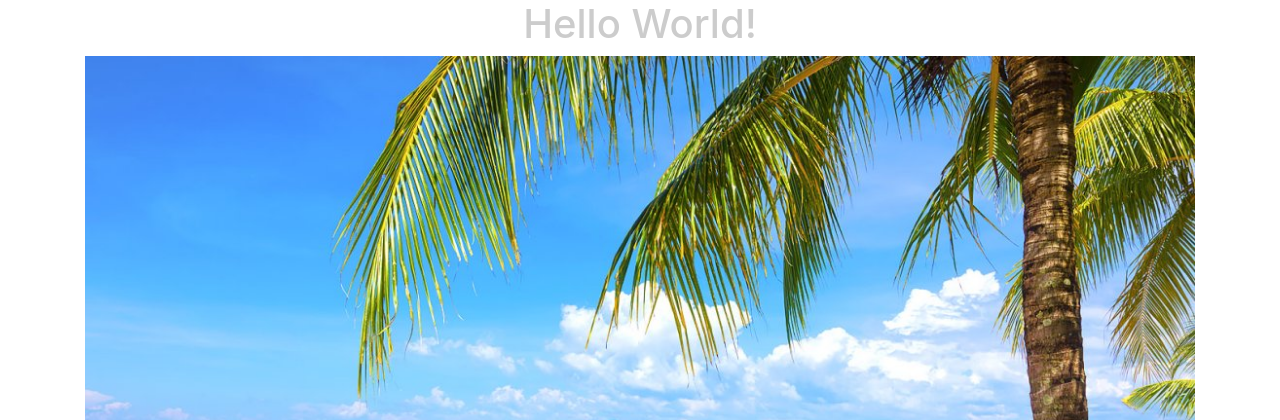
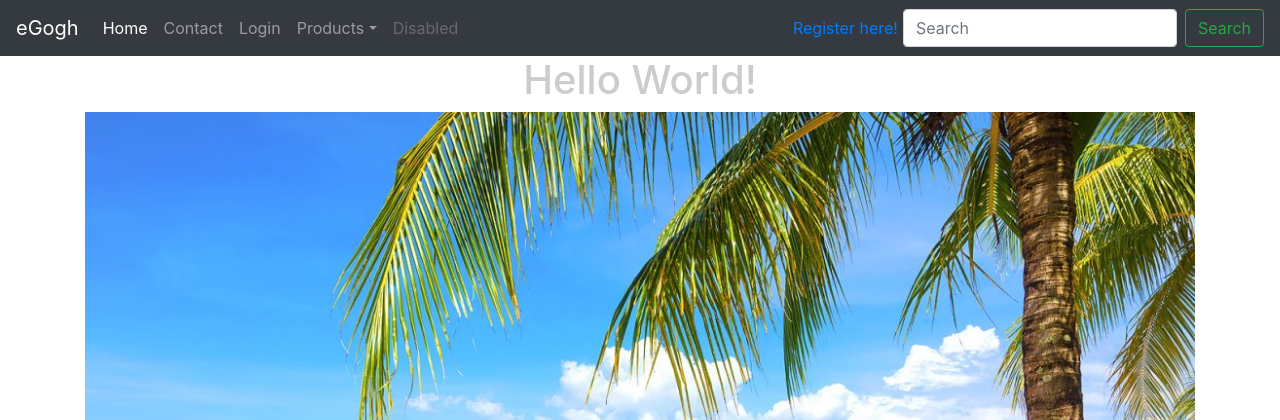
Before and after one commit to RafaelMatos/ecommerce, a Django app: page / in a window 1280 px wide. Shown: the top 420 px of the page. Run offline with Django 3.2, Linux system fonts and the light colour scheme; some libraries are stand-ins or nearby versions.

Commit message:
working with templates

```diff
--- a/ecommerce/ecommerce/urls.py
+++ b/ecommerce/ecommerce/urls.py
@@ -31,20 +31,14 @@ from django.conf.urls.static import static
 from .views import home_page,about_page,contact_page,login_page,register_page
 
 urlpatterns = [
-    path('', home_page),
-    path('about/',about_page),
-    path('contact/',contact_page),
-    path('login/',login_page),
+    path('', home_page,name="home"),
+    path('about/',about_page, name="about"),
+    path('contact/',contact_page,name="contact"),
+    path('login/',login_page,name="login"),
     path('admin/', admin.site.urls),
-    path('register/',register_page),
-    path('products/',include("products.urls")),
-    # path('featured/',ProductFeaturedListView.as_view()),
-    # re_path('^featured/(?P<pk>\d+)/$',ProductFeaturedDetailView.as_view()),
-    # path('products/',ProductListView.as_view()),
-    # path('products-fbv/',product_list_view),
-    # # re_path('^products/(?P<pk>\d+)/$',ProductDetailView.as_view()),
-    # re_path('^products/(?P<slug>[\w-]+)/$',ProductDetailSlugView.as_view()),
-    # path('products-fbv/<int:pk>/',product_detail_view),
+    path('register/',register_page,name="register"),
+    path('products/', include("products.urls",namespace="products")),
+
 ]
 
 
--- a/ecommerce/ecommerce/views.py
+++ b/ecommerce/ecommerce/views.py
@@ -33,7 +33,8 @@ def contact_page(request):
 
        "title":"Contact Page!",
        "content":"Welcome to the Contact Page",
-       "form": contact_form
+       "form": contact_form,
+
     }
 
   if contact_form.is_valid():
@@ -48,9 +49,10 @@ def contact_page(request):
 def login_page(request):
   form = LoginForm(request.POST or None)
   context = {
+    "title":"Login Page!",
     "form" : form
   }
-  print("User logged in")
+
   # print(request.user.is_authenticated)
   if form.is_valid():
     print(form.cleaned_data)
@@ -59,6 +61,7 @@ def login_page(request):
     password = form.cleaned_data.get("password")
 
     user = authenticate(username=username, password=password)
+
     # print(request.user.is_authenticated)
     print(user)
     if user is not None:
@@ -66,7 +69,9 @@ def login_page(request):
       # A backend authenticated the credentials
       login(request,user)
       # context['form'] = LoginForm()
+      print("User logged in")
       return redirect("/login")
+
     else:
           # No backend authenticated the credentials
       print("Error!")
@@ -92,34 +97,3 @@ def register_page(request):
     new_user = User.objects.create_user(username,email,password)
     print(new_user)
   return render(request,"auth/register.html",context)
-
-def home_page_old(request):
-
-    html_ = """
-
-       <!doctype html>
-        <html lang="en">
-          <head>
-            <!-- Required meta tags -->
-            <meta charset="utf-8">
-            <meta name="viewport" content="width=device-width, initial-scale=1, shrink-to-fit=no">
-
-            <!-- Bootstrap CSS -->
-            <link rel="stylesheet" href="https://stackpath.bootstrapcdn.com/bootstrap/4.3.1/css/bootstrap.min.css" integrity="sha384-ggOyR0iXCbMQv3Xipma34MD+dH/1fQ784/j6cY/iJTQUOhcWr7x9JvoRxT2MZw1T" crossorigin="anonymous">
-
-            <title>Hello, world!</title>
-          </head>
-          <body>
-            <div class="text-center">
-                <h1>Hello, world!We're Working!</h1>
-            </div>
-            <!-- Optional JavaScript -->
-            <!-- jQuery first, then Popper.js, then Bootstrap JS -->
-            <script src="https://code.jquery.com/jquery-3.3.1.slim.min.js" integrity="sha384-q8i/X+965DzO0rT7abK41JStQIAqVgRVzpbzo5smXKp4YfRvH+8abtTE1Pi6jizo" crossorigin="anonymous"></script>
-            <script src="https://cdnjs.cloudflare.com/ajax/libs/popper.js/1.14.7/umd/popper.min.js" integrity="sha384-UO2eT0CpHqdSJQ6hJty5KVphtPhzWj9WO1clHTMGa3JDZwrnQq4sF86dIHNDz0W1" crossorigin="anonymous"></script>
-            <script src="https://stackpath.bootstrapcdn.com/bootstrap/4.3.1/js/bootstrap.min.js" integrity="sha384-JjSmVgyd0p3pXB1rRibZUAYoIIy6OrQ6VrjIEaFf/nJGzIxFDsf4x0xIM+B07jRM" crossorigin="anonymous"></script>
-          </body>
-        </html>
-
-    """
-    return HttpResponse(html_)
--- a/ecommerce/products/urls.py
+++ b/ecommerce/products/urls.py
@@ -12,10 +12,11 @@ from .views import (
     ProductDetailSlugView
     )
 
+app_name = 'products'
 
 
 urlpatterns = [
-    path('',ProductListView.as_view()),
-    re_path('^(?P<slug>[\w-]+)/$',ProductDetailSlugView.as_view()),
+    path('',ProductListView.as_view(), name='list'),
+    re_path('^(?P<slug>[\w-]+)/$',ProductDetailSlugView.as_view(),name='detail'),
 
 ]
--- /dev/null
+++ b/ecommerce/templates/base.html
@@ -0,0 +1,21 @@
+{% load static %}
+<!doctype html>
+<html lang="en">
+  <head>
+    <!-- Required meta tags -->
+    <meta charset="utf-8">
+    <meta name="viewport" content="width=device-width, initial-scale=1, shrink-to-fit=no">
+
+
+
+    <title>Base Template</title>
+    {% include 'base/css.html' %}
+  </head>
+  <body>
+    {% include 'base/navbar.html' with brand_name='eGogh' %}
+    {% block content %}
+    {% endblock %}
+
+    {% include 'base/js.html' %}
+  </body>
+</html>
--- /dev/null
+++ b/ecommerce/templates/base/css.html
@@ -0,0 +1,4 @@
+{% load static %}
+<!-- Bootstrap CSS -->
+<link rel="stylesheet" href="https://stackpath.bootstrapcdn.com/bootstrap/4.3.1/css/bootstrap.min.css" integrity="sha384-ggOyR0iXCbMQv3Xipma34MD+dH/1fQ784/j6cY/iJTQUOhcWr7x9JvoRxT2MZw1T" crossorigin="anonymous">
+<link rel="stylesheet" href='{% static "css/main.css" %}'>
--- /dev/null
+++ b/ecommerce/templates/base/js.html
@@ -0,0 +1,6 @@
+    {% load static %}
+    <!-- Optional JavaScript -->
+    <!-- jQuery first, then Popper.js, then Bootstrap JS -->
+    <script src="https://code.jquery.com/jquery-3.3.1.slim.min.js" integrity="sha384-q8i/X+965DzO0rT7abK41JStQIAqVgRVzpbzo5smXKp4YfRvH+8abtTE1Pi6jizo" crossorigin="anonymous"></script>
+    <script src="https://cdnjs.cloudflare.com/ajax/libs/popper.js/1.14.7/umd/popper.min.js" integrity="sha384-UO2eT0CpHqdSJQ6hJty5KVphtPhzWj9WO1clHTMGa3JDZwrnQq4sF86dIHNDz0W1" crossorigin="anonymous"></script>
+    <script src="https://stackpath.bootstrapcdn.com/bootstrap/4.3.1/js/bootstrap.min.js" integrity="sha384-JjSmVgyd0p3pXB1rRibZUAYoIIy6OrQ6VrjIEaFf/nJGzIxFDsf4x0xIM+B07jRM" crossorigin="anonymous"></script>
--- /dev/null
+++ b/ecommerce/templates/base/navbar.html
@@ -0,0 +1,58 @@
+{% url 'home' as home_url%}
+{% url 'contact' as contact_url%}
+{% url 'login' as login_url%}
+{% url 'register' as register_url%}
+{% url 'products:list' as products_url%}
+<nav class="navbar navbar-expand-lg navbar-dark bg-dark">
+    <a class="navbar-brand" href="{{ home_url }}">{% if brand_name %}{{ brand_name }}{% else %} eCommerce{% endif %}</a>
+    <button class="navbar-toggler" type="button" data-toggle="collapse" data-target="#navbarSupportedContent" aria-controls="navbarSupportedContent" aria-expanded="false" aria-label="Toggle navigation">
+      <span class="navbar-toggler-icon"></span>
+    </button>
+
+    <div class="collapse navbar-collapse" id="navbarSupportedContent">
+      <ul class="navbar-nav mr-auto">
+        <li class="nav-item {% if request.path == home_url %} active{% endif %}">
+          <a class="nav-link" href="{{ home_url }}">Home <span class="sr-only">(current)</span></a>
+        </li>
+        <li class="nav-item">
+          <a class="nav-link {% if request.path == contact_url %} active{% endif %}" href="{% url 'contact' %}">Contact</a>
+        </li>
+        <!-- <li class="nav-item">
+            <a class="nav-link {% if request.path == login_url %} active{% endif %}" href="{% url 'login' %}">Login</a>
+        </li> -->
+        {% if request.user.is_authenticated %}
+            <li class="nav-item">
+                <a class="nav-link {% if request.path == login_url %} active{% endif %}" href="{% url 'login' %}">Logout</a>
+            </li>
+            {% else %}
+            <li class="nav-item">
+                <a class="nav-link {% if request.path == login_url %} active{% endif %}" href="{% url 'login' %}">Login</a>
+            </li>
+        {% endif %}
+        <li class="nav-item dropdown">
+          <a class="nav-link dropdown-toggle dropdown-toggle-split {% if request.path == products_url %} active{% endif %}" href="{{ url_products }}" id="navbarDropdown" role="button" data-toggle="dropdown" aria-haspopup="true" aria-expanded="false">
+            Products
+          </a>
+          <div class="dropdown-menu" aria-labelledby="navbarDropdown">
+            <a class="dropdown-item" href="#">Action</a>
+            <a class="dropdown-item" href="#">Another action</a>
+            <div class="dropdown-divider"></div>
+            <a class="dropdown-item" href="#">Something else here</a>
+          </div>
+        </li>
+        <li class="nav-item">
+          <a class="nav-link disabled" href="#">Disabled</a>
+        </li>
+      </ul>
+      {% if request.user.is_authenticated %}
+        <p style=" margin-right: 5px;">Olá, {{ request.user.username}}!</p>
+        {% else %}
+        <a href="{{ register_url }}" style=" margin-right: 5px;"> Register here!</a>
+
+      {% endif%}
+      <form class="form-inline my-2 my-lg-0">
+        <input class="form-control mr-sm-2" type="search" placeholder="Search" aria-label="Search">
+        <button class="btn btn-outline-success my-2 my-sm-0" type="submit">Search</button>
+      </form>
+    </div>
+  </nav>
--- a/ecommerce/templates/home_page.html
+++ b/ecommerce/templates/home_page.html
@@ -1,4 +1,28 @@
+{% extends "base.html" %}
 {% load static %}
+<title>Home Page Template</title>
+{% block content %}
+
+    <div class="text-center">
+      <h1>{{ title }}</h1>
+    </div>
+    <div class="container">
+    <div class="row">
+      <div class="col">
+        <img src="{% static 'img/beach.jpg' %}" class="img-fluid">
+        <p>{{ content }}</p>
+      </div>
+    </div>
+    {% if request.user.is_authenticated %}
+    <div class="row">
+      <div class="col">
+        <h1>Premium</h1>
+        {{ premium_content }}
+      </div>
+    </div>
+    {% endif %}
+    </div>
+{% endblock %}
 <!doctype html>
 <html lang="en">
   <head>
```
Also changed, not shown: ecommerce/products/models.py (+5 -2 lines), ecommerce/products/templates/products/detail.html (+17 -7 lines), ecommerce/products/templates/products/list.html (+13 -9 lines), ecommerce/products/templates/products/snippets/card.html (added, +13 -0 lines), ecommerce/templates/auth/login.html (+25 -2 lines), ecommerce/templates/auth/register.html (+21 -4 lines), ecommerce/templates/contact/view.html (+4 -19 lines), ecommerce/db.sqlite3, ecommerce/products/migrations/0010_product_timestamp.py (added), 3 other files.
